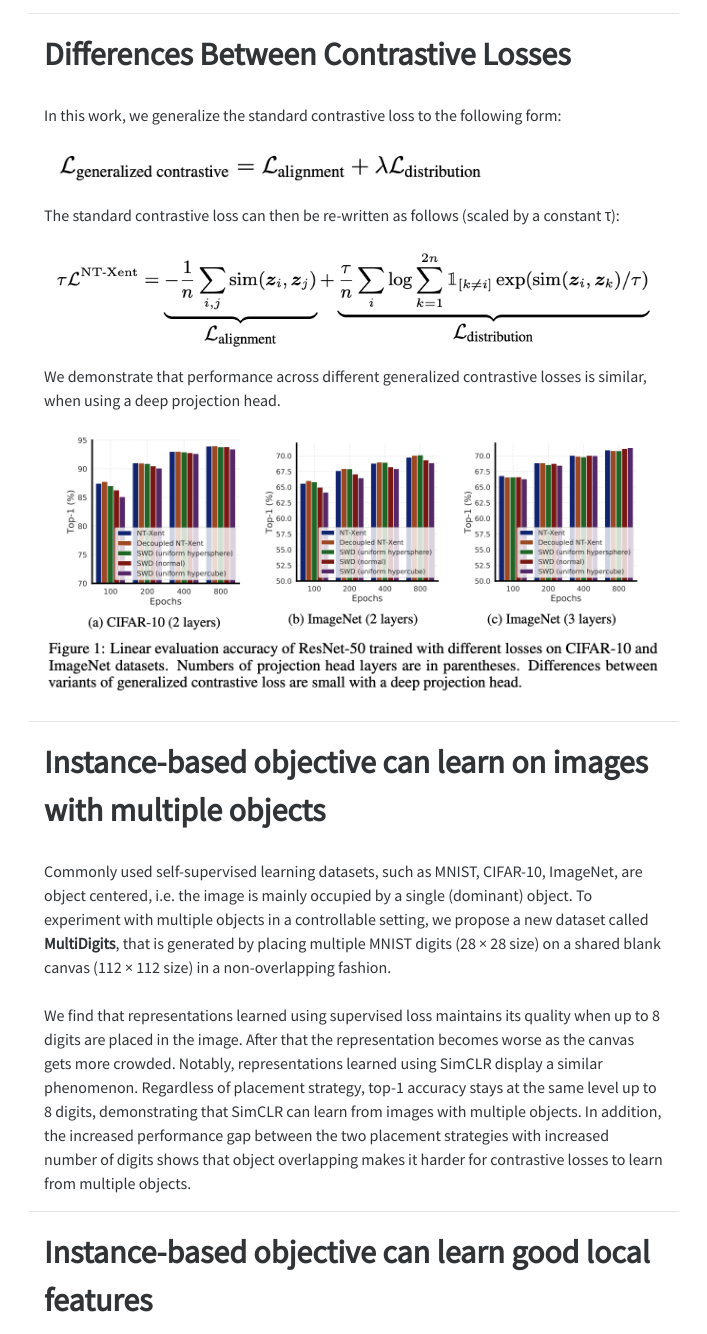
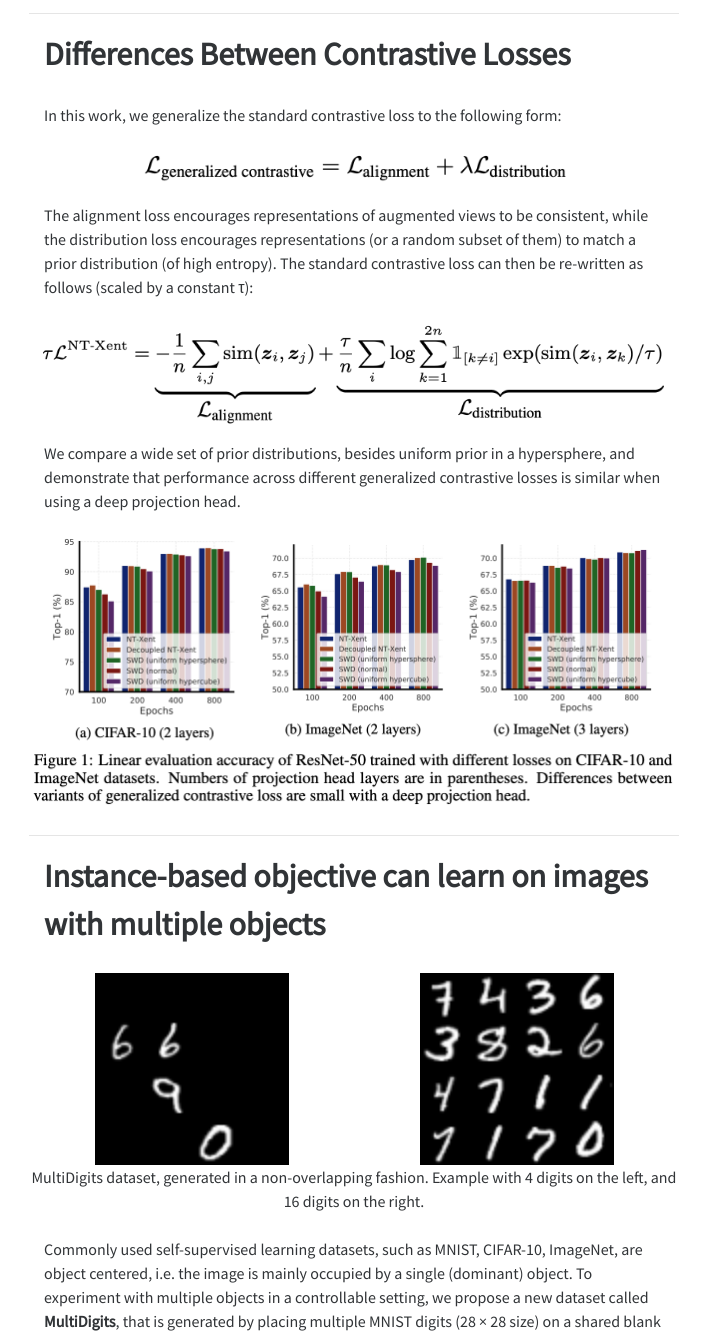
Before and after one commit to contrastive-learning/intriguing, a plain HTML site: page index.html in a window 1280 px wide. Shown: the part 1220-2554 px from the top of the page, without its empty margins (286-993 px from the left). Drawn offline with nearby package versions, Linux system fonts and the light colour scheme.

Commit message:
Updated site with new images and captions

```diff
--- a/index.html
+++ b/index.html
@@ -83,11 +83,17 @@
             <div class="col-md-12">
                 <h2>Differences Between Contrastive Losses</h2>
                 In this work, we generalize the standard contrastive loss to the following form:
-                <img class="img-fluid" src="assets/img/eq1.png" style="margin-top: 16px;margin-bottom: 8px;" width="450" height="450"><br>
-                The standard contrastive loss can then be re-written as follows (scaled by a constant &tau;):
-                <img class="img-fluid" src="assets/img/eq2.png" style="margin-top: 16px;margin-bottom: 8px;"><br>
-                We demonstrate that performance across different generalized contrastive losses is similar, when using a deep projection head.
-                <img class="img-fluid" src="assets/img/comps.png" style="margin-top: 16px;margin-bottom: 8px;"><br>
+                <div class="row">
+                    <img class="img-fluid center" src="assets/img/eq1.png" style="margin-top: 16px;margin-bottom: 8px;" width="450" height="450"><br>
+                </div>
+                The alignment loss encourages representations of augmented views to be consistent, while the distribution loss encourages representations (or a random subset of them) to match a prior distribution (of high entropy). The standard contrastive loss can then be re-written as follows (scaled by a constant &tau;):
+                <div class="row">
+                    <img class="img-fluid center" src="assets/img/eq2.png" style="margin-top: 16px;margin-bottom: 8px;"><br>
+                </div>
+                We compare a wide set of prior distributions, besides uniform prior in a hypersphere, and demonstrate that performance across different generalized contrastive losses is similar when using a deep projection head.
+                <div class="row">
+                    <img class="img-fluid center" src="assets/img/comps.png" style="margin-top: 16px;margin-bottom: 8px;"><br>
+                </div>
             </div>
         </div>
     </div>
@@ -96,6 +102,12 @@
         <div class="row">
             <div class="col-md-12">
                 <h2>Instance-based objective can learn on images with multiple objects</h2>
+        <div class="row">
+          <img src="assets/img/d4_ingrid.png" class="center"/>
+          <img src="assets/img/d16_ingrid.png" class="center"/>
+          <div class="caption">MultiDigits dataset, generated in a non-overlapping fashion. Example with 4 digits on the left, and 16 digits on the right.</div>
+        </div>
+        <br>
                 Commonly used self-supervised learning datasets, such as MNIST, CIFAR-10, ImageNet, are object centered, i.e. the image is mainly occupied by a single (dominant) object. To experiment with multiple objects in a controllable setting, we propose a new dataset called <b>MultiDigits</b>, that is generated by placing multiple MNIST digits (28 × 28 size) on a shared blank canvas (112 × 112 size) in a non-overlapping fashion. <br><br>
                 We find that representations learned using supervised loss maintains its quality when up to 8 digits are placed in the image. After that the representation becomes worse as the canvas gets more crowded. Notably, representations learned using SimCLR display a similar phenomenon. Regardless of placement strategy, top-1 accuracy stays at the same level up to 8 digits, demonstrating that SimCLR can learn from images with multiple objects. In addition, the increased performance gap between the two placement strategies with increased number of digits shows that object overlapping makes it harder for contrastive losses to learn from multiple objects.
             </div>
@@ -113,7 +125,6 @@
             </div>
         </div>
     </div>
-<br>
 <table class="center">
   <tr>
     <td>
@@ -175,11 +186,21 @@
         <div class="row">
             <div class="col-md-12">
                 <h2>Feature suppression limits the potential of contrastive learning</h2>
+                <div class="row">
+		    <img src="assets/img/overlay_1.png" class="center" width="600"/>
+		</div>
+		</br>
+                <div class="row">
+		    <img src="assets/img/20_60.png" class="center" width="600"/>
+		    <div class="caption">Example images from the DigitOnImageNet dataset (top) and the Modified MultiDigits dataset (bottom).</div>
+		</div>
+		<br>
+
                 In contrastive learning, the presence of "color distribution" features suppresses the competing features of "object classes".  This is typically addressed by color augmentation; however, there may be scenarios where known augmentations cannot fully address this feature suppression effect.  We quantitatively study the feature suppression phenomenon by constructing datasets with explicit and controllable competing features, and see how well contrastive learning methods continue to perform.<br><br>
 
-                We create three datasets: <b>DigitOnImageNet</b> where MNIST digits are overlaid on ImageNet images via channel addition, <b>Modified MultiDigits</b> where only two digits are considered but one of them is of a varying size, and <b>RandBit</b> where a real image is concatenated with an image of a random integer in the channel dimension. <br><br>
+                We create three datasets: <b >DigitOnImageNet</b> where MNIST digits are overlaid on ImageNet images via channel addition, <b>Modified MultiDigits</b> where only two digits are considered but one of them is of a varying size, and <b>RandBit</b> where a real image is concatenated with an image of a random integer in the channel dimension. <br><br>
 
-                On the DigitOnImageNet daaset, we discover a performance trade-off between digit recognition ability and object recognition ability. This shows that simple features suppress the learning of difficult features, when both are shared between two augmented views. It is therefore difficult to learn both of the competing features using existing contrastive losses. <br><br>
+                On the DigitOnImageNet dataset, we discover a performance trade-off between digit recognition ability and object recognition ability. This shows that simple features suppress the learning of difficult features, when both are shared between two augmented views. It is therefore difficult to learn both of the competing features using existing contrastive losses. <br><br>
 
                 On the Modified MultiDigits dataset, we find that the learned representations of the smaller digit degenerate significantly when the size of the other digit increases, whereas the dominant object can still be learned well. Therefore, large objects can suppress the learning of features of smaller objects. <br><br>
 
```
Also changed, not shown: assets/img/20_60.png (added), assets/img/d16_ingrid.png (added), assets/img/d16_random.png (added), assets/img/d4_ingrid.png (added), assets/img/d4_random.png (added), assets/img/overlay_1.png (added).
